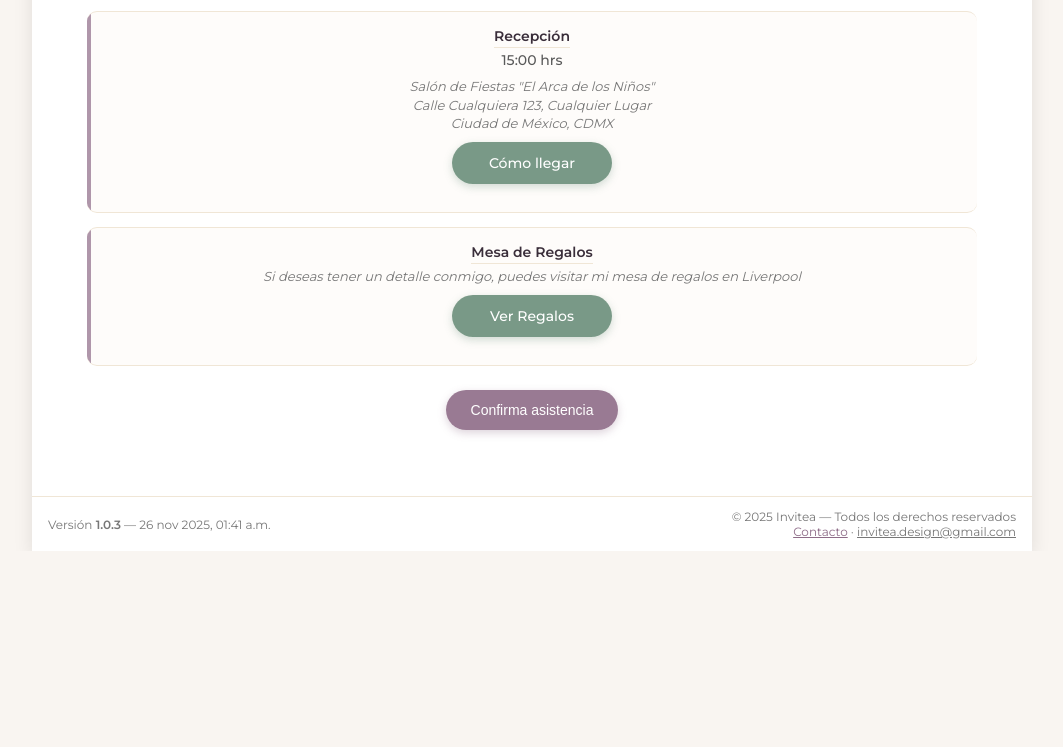
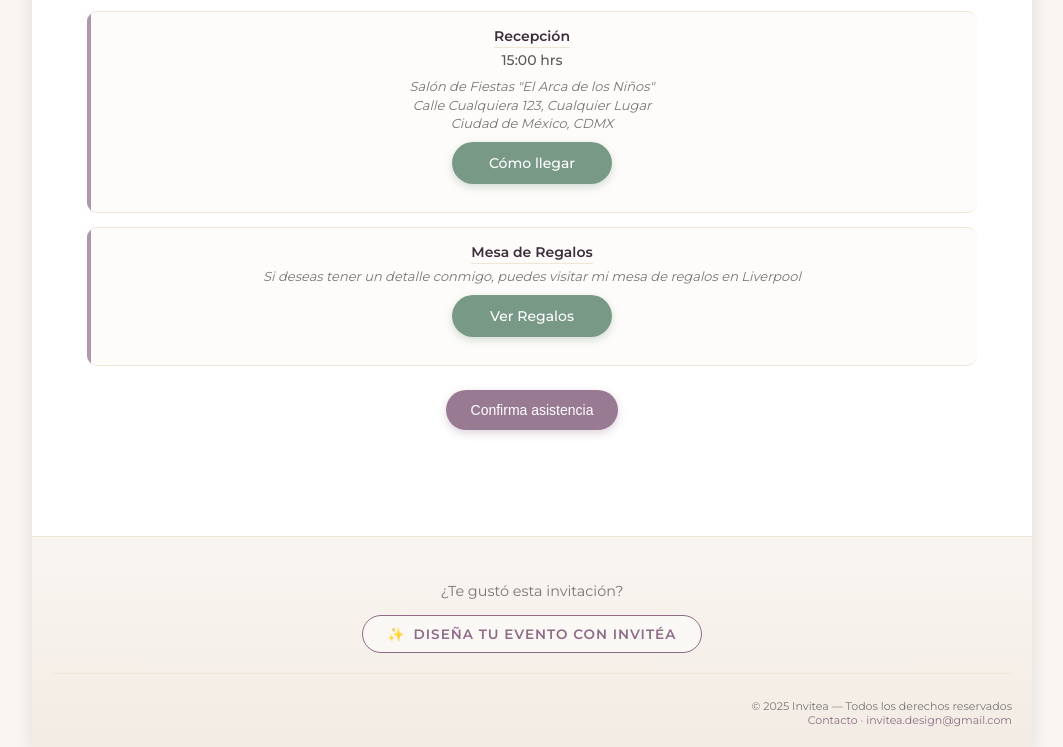
Before and after one commit to invitea/EjemploPrimeraComunion, a plain HTML site: page index.html in a window 1280 px wide. Shown: the part 785-1532 px from the top of the page, without its empty margins (108-1171 px from the left). Before the commit the page ends 1336 px from the top, so only its background shows below. Drawn offline with Linux system fonts and the light colour scheme.

Commit message:
Update index.html

```diff
--- a/index.html
+++ b/index.html
@@ -5,12 +5,11 @@
   <meta name="viewport" content="width=device-width, initial-scale=1.0, maximum-scale=1.0, user-scalable=no, viewport-fit=cover" />
   <title>Primera Comunión</title>
 
-  <!-- Fuentes originales -->
   <link href="https://fonts.googleapis.com/css2?family=Playfair+Display:wght@400;700&family=Montserrat:wght@300;400;500;600&family=Parisienne&display=swap" rel="stylesheet" />
 
   <style>
     :root{
-      /* mantengo tu paleta exactamente */
+      /* Paleta Original Mantenida */
       --bg: #f9f5f1;
       --card-bg: #ffffff;
       --muted: #f0e6d6;
@@ -25,7 +24,7 @@
       --warning: #f57c00;
       --success: #388e3c;
 
-      /* variables de layout (homologadas con Batman template) */
+      /* variables de layout */
       --max-width: 1000px;
       --container-padding: 18px;
     }
@@ -72,7 +71,7 @@
       transform: rotate(25deg);
     }
 
-    /* container homologado */
+    /* container */
     .invitation-container{
       max-width:var(--max-width);
       margin:0 auto;
@@ -205,7 +204,6 @@
       background: linear-gradient(to right, transparent, rgba(142,108,136,0.05), transparent);
     }
 
-    /* Centrado aplicado: homologado para el template Batman */
     .event-card{
       max-width:92%;
       margin:14px auto;
@@ -325,7 +323,81 @@
       box-shadow: 0 5px 12px rgba(142,108,136,0.4);
     }
 
-    /* Modal homologado (misma estructura que Batman template) */
+    /* ESTILOS DEL HEADER LINK */
+    .logo-link {
+      text-decoration: none;
+      display: block;
+      transition: transform 0.2s ease;
+    }
+    .logo-link:active {
+      transform: scale(0.95);
+    }
+
+    /* ESTILOS DEL FOOTER DE MARKETING (Adaptado al Tema) */
+    footer {
+      padding: 30px 20px 20px;
+      background: linear-gradient(0deg, #f3ece4 0%, var(--bg) 100%);
+      border-top: 1px solid var(--muted);
+      margin-top: 40px;
+    }
+
+    .footer-promo {
+      text-align: center;
+      margin-bottom: 25px;
+      padding-bottom: 20px;
+      border-bottom: 1px solid var(--muted);
+    }
+
+    .footer-promo p {
+      color: var(--muted-text);
+      font-size: 0.9rem;
+      margin-bottom: 15px;
+    }
+
+    /* Botón Outline para venta (Estilo Elegante/Morado) */
+    .btn-cotizar {
+      display: inline-flex;
+      align-items: center;
+      gap: 8px;
+      padding: 10px 25px;
+      border: 1px solid var(--accent);
+      border-radius: 50px;
+      color: var(--accent);
+      text-decoration: none;
+      font-size: 0.85rem;
+      font-weight: 600;
+      text-transform: uppercase;
+      letter-spacing: 1px;
+      transition: all 0.3s ease;
+      background: rgba(255,255,255,0.5);
+    }
+
+    .btn-cotizar:hover {
+      background: var(--accent);
+      color: #fff;
+      box-shadow: 0 4px 15px rgba(142,108,136,0.25);
+    }
+
+    .footer-copyright {
+      text-align: right;
+      font-size: 11px;
+      color: var(--muted-text);
+      max-width: 1000px;
+      margin: 0 auto;
+    }
+
+    .footer-copyright a {
+      color: var(--accent);
+      text-decoration: none;
+      transition: color 0.2s;
+    }
+
+    .footer-copyright a:hover {
+      text-decoration: underline;
+    }
+
+
+    /* Modal */
     .modal{
       position:fixed;
       top:0;
@@ -496,30 +568,6 @@
       animation: pulse 1.5s infinite;
     }
 
-    footer{
-      padding:12px 16px;
-      font-size:12px;
-      color:var(--muted-text);
-      background:transparent;
-      border-top: 1px solid var(--muted);
-    }
-
-    .footer-content {
-      display: flex;
-      justify-content: space-between;
-      align-items: center;
-      gap: 12px;
-      flex-wrap: wrap;
-    }
-
-    .footer-version {
-      text-align: left;
-    }
-
-    .footer-info {
-      text-align: right;
-    }
-
     :focus{
       outline:3px solid var(--focus-ring);
       outline-offset:2px;
@@ -565,35 +613,28 @@
       .decoration {
         display: none;
       }
-      .footer-content {
-        flex-direction: column;
-        align-items: flex-start;
-        gap: 8px;
-      }
-      .footer-version,
-      .footer-info {
-        text-align: left;
-        width: 100%;
+      /* Centrar copyright en móviles para mejor balance */
+      .footer-copyright {
+        text-align: center;
       }
     }
   </style>
 </head>
 <body>
-  <!-- Elementos decorativos de fondo -->
   <div class="decoration circle"></div>
   <div class="decoration flower"></div>
 
-  <!-- Nuevo header inspirado en Invitea -->
   <header style="position:sticky;top:0;z-index:60;background:linear-gradient(180deg, rgba(255,255,255,0.92), rgba(249,245,241,0.95));backdrop-filter:blur(6px);border-bottom:1px solid var(--muted);">
     <div style="display:flex;align-items:center;justify-content:space-between;padding:12px 16px;max-width:var(--max-width);margin:0 auto;">
-      <!-- Logo Invitea -->
+
+      <a href="https://invitea.github.io/home_page/" target="_blank" class="logo-link" aria-label="Ir a Invitéa">
         <div style="display:flex;align-items:center;gap:12px;">
           <div style="width:120px;height:34px;border-radius:8px;background:linear-gradient(135deg,var(--accent),var(--map-btn));padding:4px;display:flex;align-items:center;justify-content:center;box-shadow:0 3px 8px var(--shadow);">
             <div style="color:white;font-family:'Montserrat',sans-serif;font-weight:700;font-size:16px;letter-spacing:-0.02em;">Invitéa</div>
           </div>
         </div>
+      </a>
 
-      <!-- Redes sociales -->
       <div style="display:flex;gap:8px;align-items:center;">
         <a href="#" target="_blank" rel="noopener noreferrer" aria-label="Instagram" style="display:inline-flex;align-items:center;justify-content:center;width:32px;height:32px;border-radius:6px;background:transparent;border:1px solid var(--muted);transition:transform 0.2s ease;">
           <svg width="16" height="16" viewBox="0 0 24 24" fill="none" style="color:var(--accent);">
@@ -639,7 +680,6 @@
         <a class="map-button" href="https://www.google.com/maps/search/?api=1&query=El%20Arca%20de%20los%20Ni%C3%B1os%2C%205%20de%20Mayo%20n%C3%BAm.%2031%2C%20Col.%20Los%20Reyes%20Culhuac%C3%A1n%2C%20Iztapalapa%2C%20Ciudad%20de%20M%C3%A9xico%2C%20CDMX" target="_blank" rel="noopener noreferrer">Cómo llegar</a>
       </div>
 
-      <!-- Nueva sección: Mesa de Regalos -->
       <div class="event-card" aria-labelledby="regalos">
         <div id="regalos" class="event-type">Mesa de Regalos</div>
         <div class="event-location">Si deseas tener un detalle conmigo, puedes visitar mi mesa de regalos en Liverpool</div>
@@ -649,24 +689,25 @@
       <button class="confirm-button" id="openRsvp" aria-haspopup="dialog">Confirma asistencia</button>
     </div>
 
-    <!-- Footer actualizado -->
     <footer>
-      <div class="footer-content">
-        <div class="footer-version">
-          Versión <strong>1.0.3</strong> — <time id="fechaPublicacion"></time>
+      <div class="footer-promo">
+        <p>¿Te gustó esta invitación?</p>
+
+        <a href="https://invitea.github.io/home_page/" target="_blank" class="btn-cotizar">
+          <span>✨</span> Diseña tu evento con Invitéa
+        </a>
       </div>
-        <div class="footer-info">
+
+      <div class="footer-copyright">
         © 2025 Invitea — Todos los derechos reservados<br/>
-          <a href="#contacto" style="color:var(--accent)">Contacto</a> · <a href="mailto:invitea.design@gmail.com" style="color:var(--muted-text)">invitea.design@gmail.com</a>
-        </div>
+        <a href="#contacto">Contacto</a> · <a href="mailto:invitea.design@gmail.com">invitea.design@gmail.com</a>
       </div>
     </footer>
   </div>
 
-  <!-- Modal homologado -->
   <div id="rsvpModal" class="modal" role="dialog" aria-modal="true" aria-hidden="true" aria-labelledby="modalTitle">
     <div class="modal-content" role="document">
-      <button class="close-modal" id="closeModalBtn" aria-label="Cerrar">&times;</button>
+      <button class="close-modal" id="closeModalBtn" aria-label="Cerrar">×</button>
       <div id="modalTitle" class="modal-title">Confirma tu asistencia</div>
 
       <form id="rsvpForm" novalidate>
@@ -709,7 +750,6 @@
     </div>
   </div>
 
-  <!-- Firebase compat (dejo como en el resto) -->
   <script src="https://www.gstatic.com/firebasejs/9.23.0/firebase-app-compat.js" defer></script>
   <script src="https://www.gstatic.com/firebasejs/9.23.0/firebase-firestore-compat.js" defer></script>
 
@@ -724,7 +764,6 @@
       measurementId: "G-8JS1MDZVGQ"
     };
 
-    // Función para generar fecha dinámica (mañana)
     function getDynamicDate() {
       const tomorrow = new Date();
       tomorrow.setDate(tomorrow.getDate() + 1);
@@ -737,21 +776,17 @@
       };
 
       const dateString = tomorrow.toLocaleDateString('es-MX', options);
-      // Capitalizar el día de la semana
       return dateString.charAt(0).toUpperCase() + dateString.slice(1);
     }
 
-    // Preload de imagen para mejor rendimiento
     function preloadImage(url) {
       const img = new Image();
       img.src = url;
     }
 
     window.addEventListener('load', () => {
-      // Preload de la imagen principal
       preloadImage('https://i.ibb.co/MyswS4v6/image.jpg');
 
-      // Establecer fecha dinámica
       const dynamicDateElement = document.getElementById('dynamicDate');
       if (dynamicDateElement) {
         dynamicDateElement.textContent = getDynamicDate();
@@ -764,10 +799,6 @@
         }
         catch(e) { console.warn('Firebase init:', e); }
       } else console.warn('Firebase no cargó correctamente.');
-
-      // footer fecha/hora al cargar
-      document.getElementById('fechaPublicacion').textContent =
-        new Date().toLocaleString('es-MX', { year:'numeric', month:'short', day:'2-digit', hour:'2-digit', minute:'2-digit' });
     });
 
     (function(){
@@ -780,14 +811,12 @@
       const thankYou = document.getElementById('thankYouMessage');
       let previousFocus = null;
 
-      // Elementos del formulario
       const nameInput = document.getElementById('name');
       const emailInput = document.getElementById('email');
       const phoneInput = document.getElementById('phone');
       const adultsInput = document.getElementById('adults');
       const childrenInput = document.getElementById('children');
 
-      // Mensajes de error
       const nameError = document.getElementById('nameError');
       const emailError = document.getElementById('emailError');
       const emailDuplicateError = document.getElementById('emailDuplicateError');
@@ -795,27 +824,20 @@
       const adultsError = document.getElementById('adultsError');
       const childrenError = document.getElementById('childrenError');
 
-      // Función para validar email
       function isValidEmail(email) {
-        if (!email) return true; // Email es opcional
+        if (!email) return true;
         const emailRegex = /^[^\s@]+@[^\s@]+\.[^\s@]+$/;
         return emailRegex.test(email);
       }
 
-      // Función para validar teléfono (formato mexicano: 10 dígitos)
       function isValidPhone(phone) {
-        if (!phone) return true; // Teléfono es opcional
-        // Remover caracteres no numéricos
+        if (!phone) return true;
         const cleanPhone = phone.replace(/\D/g, '');
         return cleanPhone.length === 10;
       }
 
-      // Función para formatear teléfono con nueva máscara (XX) XXXX-XXXX
       function formatPhoneNumber(value) {
-        // Remover todo excepto números
         const numbers = value.replace(/\D/g, '');
-
-        // Aplicar formato (XX) XXXX-XXXX
         if (numbers.length <= 2) {
           return numbers;
         } else if (numbers.length <= 6) {
@@ -825,15 +847,12 @@
         }
       }
 
-      // Función para verificar si el correo ya existe en la base de datos
       async function checkEmailExists(email) {
         if (!email || !isValidEmail(email)) return false;
-
         try {
           const snapshot = await db.collection('ejemploprimeracomunion_panel')
             .where('email', '==', email.toLowerCase().trim())
             .get();
-
           return !snapshot.empty;
         } catch (error) {
           console.error('Error al verificar correo:', error);
@@ -841,7 +860,6 @@
         }
       }
 
-      // Función para mostrar errores de forma más clara
       function showError(input, errorElement, message) {
         errorElement.textContent = message;
         errorElement.style.display = 'block';
@@ -849,18 +867,14 @@
         input.focus();
       }
 
-      // Función para limpiar errores
       function clearError(input, errorElement) {
         errorElement.style.display = 'none';
         input.classList.remove('error', 'warning');
       }
 
-      // Event listener para formatear teléfono en tiempo real
       phoneInput.addEventListener('input', function(e) {
         const formatted = formatPhoneNumber(e.target.value);
         e.target.value = formatted;
-
-        // Validar y mostrar/ocultar error
         if (e.target.value && !isValidPhone(e.target.value)) {
           showError(phoneInput, phoneError, 'Por favor ingresa un número telefónico válido (10 dígitos)');
         } else {
@@ -868,16 +882,13 @@
         }
       });
 
-      // Validación en tiempo real para email
       emailInput.addEventListener('blur', async function(e) {
         const email = e.target.value.trim();
-
         if (email && !isValidEmail(email)) {
           showError(emailInput, emailError, 'Por favor ingresa un correo electrónico válido');
           emailDuplicateError.style.display = 'none';
           return;
         }
-
         if (email && isValidEmail(email)) {
           const emailExists = await checkEmailExists(email);
           if (emailExists) {
@@ -895,7 +906,6 @@
         }
       });
 
-      // Validación en tiempo real para nombre
       nameInput.addEventListener('blur', function(e) {
         if (e.target.value.length < 3) {
           showError(nameInput, nameError, 'Por favor ingresa tu nombre completo (mínimo 3 caracteres)');
@@ -904,7 +914,6 @@
         }
       });
 
-      // Validación en tiempo real para adultos
       adultsInput.addEventListener('blur', function(e) {
         if (e.target.value < 1) {
           showError(adultsInput, adultsError, 'Debe haber al menos 1 adulto');
@@ -913,7 +922,6 @@
         }
       });
 
-      // Validación en tiempo real para niños
       childrenInput.addEventListener('blur', function(e) {
         if (e.target.value < 0) {
           showError(childrenInput, childrenError, 'El número de niños no puede ser negativo');
@@ -943,7 +951,6 @@
           adultsInput.value = 1;
           childrenInput.value = 0;
 
-          // Limpiar errores
           [nameError, emailError, emailDuplicateError, phoneError, adultsError, childrenError].forEach(error => {
             error.style.display = 'none';
           });
@@ -960,12 +967,10 @@
 
       function handleKey(e){
         if (e.key === 'Escape') closeModal();
-        // Mejor navegación por teclado en el modal
         if (e.key === 'Tab' && modal.classList.contains('active')) {
           const focusableElements = modal.querySelectorAll('button, input, textarea, select, a[href]');
           const firstElement = focusableElements[0];
           const lastElement = focusableElements[focusableElements.length - 1];
-
           if (e.shiftKey) {
             if (document.activeElement === firstElement) {
               lastElement.focus();
@@ -991,23 +996,19 @@
           return;
         }
 
-        // Validar todos los campos
         let isValid = true;
 
-        // Validar nombre
         if (nameInput.value.length < 3) {
           showError(nameInput, nameError, 'Por favor ingresa tu nombre completo (mínimo 3 caracteres)');
           isValid = false;
         }
 
-        // Validar email
         const email = emailInput.value.trim();
         if (email && !isValidEmail(email)) {
           showError(emailInput, emailError, 'Por favor ingresa un correo electrónico válido');
           isValid = false;
         }
 
-        // Verificar si el correo ya existe
         if (email && isValidEmail(email)) {
           const emailExists = await checkEmailExists(email);
           if (emailExists) {
@@ -1018,26 +1019,22 @@
           }
         }
 
-        // Validar teléfono
         if (phoneInput.value && !isValidPhone(phoneInput.value)) {
           showError(phoneInput, phoneError, 'Por favor ingresa un número telefónico válido (10 dígitos)');
           isValid = false;
         }
 
-        // Validar adultos
         if (adultsInput.value < 1) {
           showError(adultsInput, adultsError, 'Debe haber al menos 1 adulto');
           isValid = false;
         }
 
-        // Validar niños
         if (childrenInput.value < 0) {
           showError(childrenInput, childrenError, 'El número de niños no puede ser negativo');
           isValid = false;
         }
 
         if (!isValid) {
-          // Enfocar el primer campo con error
           const firstError = form.querySelector('.error, .warning');
           if (firstError) firstError.focus();
           return;
@@ -1055,7 +1052,6 @@
         const screenSize = `${window.innerWidth}x${window.innerHeight}`;
 
         try {
-          // Guardar en la colección ejemploprimeracomunion_panel
           await db.collection('ejemploprimeracomunion_panel').add({
             nombre: name,
             email: email || 'No proporcionado',
@@ -1080,13 +1076,11 @@
         }
       });
 
-      // Mejor experiencia móvil
       document.addEventListener('DOMContentLoaded', ()=>{
         const inputs = document.querySelectorAll('input');
         inputs.forEach(input=>{
           input.addEventListener('touchstart', (ev)=>ev.stopPropagation(), { passive: true });
           input.addEventListener('focus', ()=> {
-            // Scroll suave para inputs en móvil
             if (window.innerWidth < 768) {
               setTimeout(() => {
                 input.scrollIntoView({ behavior: 'smooth', block: 'center' });
```
Lines whose indentation alone changed are shown as unchanged.
